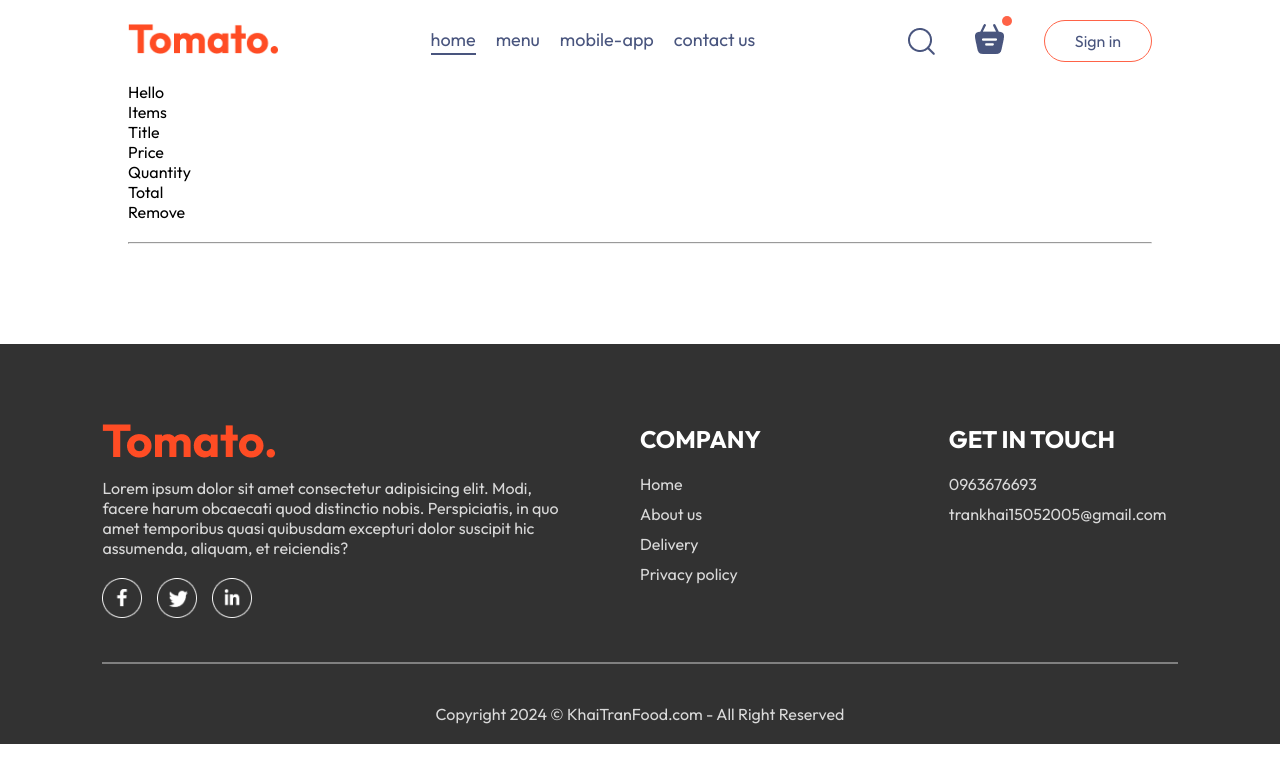
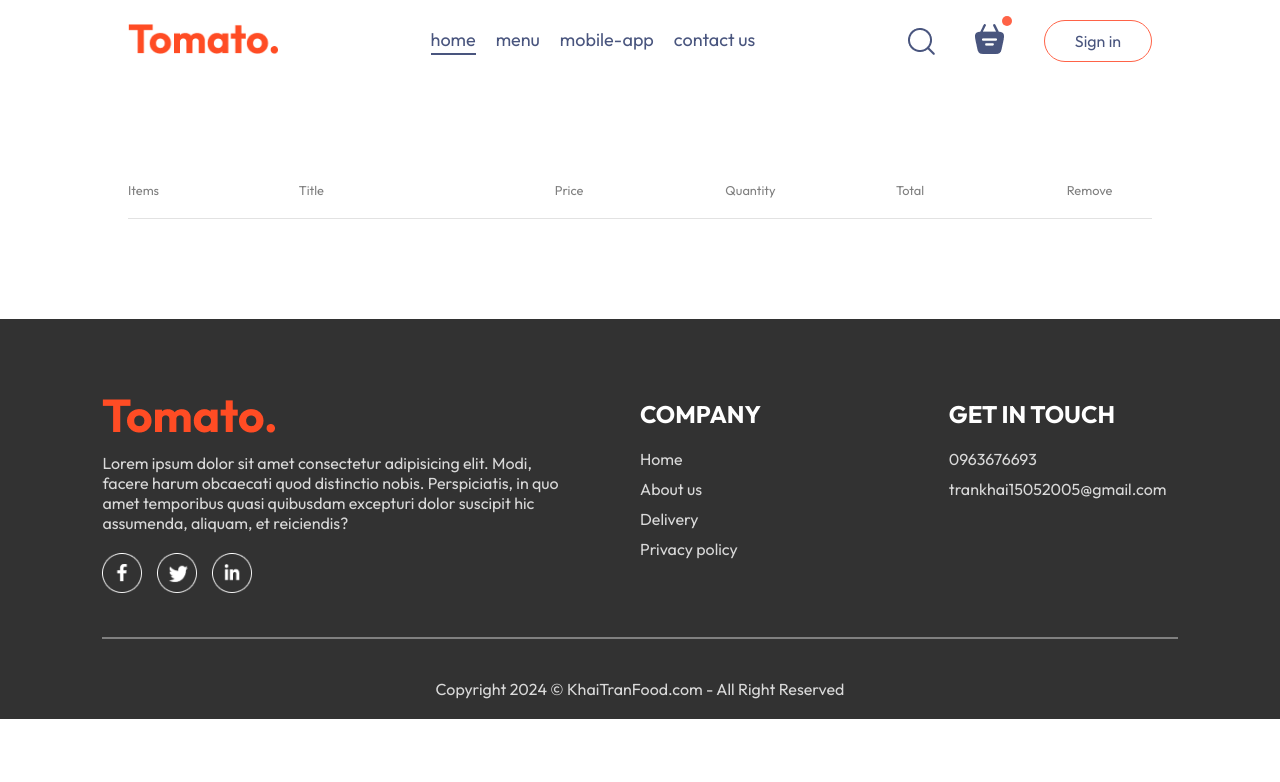
Before and after one commit to khaibtros/code-tracking, a React (Vite) app in the folder frontend/: page /cart in a window 1280 px wide. Shown: the top 782 px of the page. Built offline with nearby package versions, Linux system fonts and the light colour scheme.

Commit message:
Style CSS for displaying food_list in Cart page

```diff
--- a/frontend/src/pages/Cart/Cart.css
+++ b/frontend/src/pages/Cart/Cart.css
@@ -0,0 +1,25 @@
+.cart{
+    margin-top: 100px;
+}
+.cart-items-title{
+    display: grid;
+    grid-template-columns: 1fr 1.5fr 1fr 1fr 1fr 0.5fr;
+    align-items: center;
+    color: gray;
+    font-size: max(1vw,12px);
+}
+.cart-items-item{
+    margin: 10px 0;
+    color: black;
+}
+.cart-items-item img{
+    width: 50px;
+}
+.cart hr{
+    height: 1px;
+    background-color: #e2e2e2;
+    border: none;
+}
+.cart-items-item .cross{
+    cursor: pointer;
+}
--- a/frontend/src/pages/Cart/Cart.jsx
+++ b/frontend/src/pages/Cart/Cart.jsx
@@ -4,10 +4,10 @@
 
 const Cart = () => {
 
-  const {food_list,cartItems,removeFromCart} = useContext(StoreContext);
+  const { food_list, cartItems, removeFromCart } = useContext(StoreContext);
 
   return (
-    <div className='cart'>Hello
+    <div className='cart'>
       <div className="cart-items">
         <div className="cart-items-title">
           <p>Items</p>
@@ -19,16 +19,19 @@
         </div>
         <br />
         <hr />
-        {food_list.map((item,index)=>{
-          if (cartItems[item._id]>0) {
+        {food_list.map((item,index) => {
+          if (cartItems[item._id] > 0) {
             return (
-              <div className="cart-items-title cart-items-item">
-                <img src={item.image} alt="" />
-                <p>{item.name}</p>
-                <p>{item.price}</p>
-                <p>{cartItems[item._id]}</p>
-                <p>{item.price*cartItems[item._id]}</p>
-                <p>x</p>
+              <div>
+                <div className="cart-items-title cart-items-item">
+                  <img src={item.image} alt="" />
+                  <p>{item.name}</p>
+                  <p>{item.price}</p>
+                  <p>{cartItems[item._id]}</p>
+                  <p>{item.price * cartItems[item._id]}</p>
+                  <p className='cross'>x</p>
+                </div>
+                <hr />
               </div>
             )
           }
```
